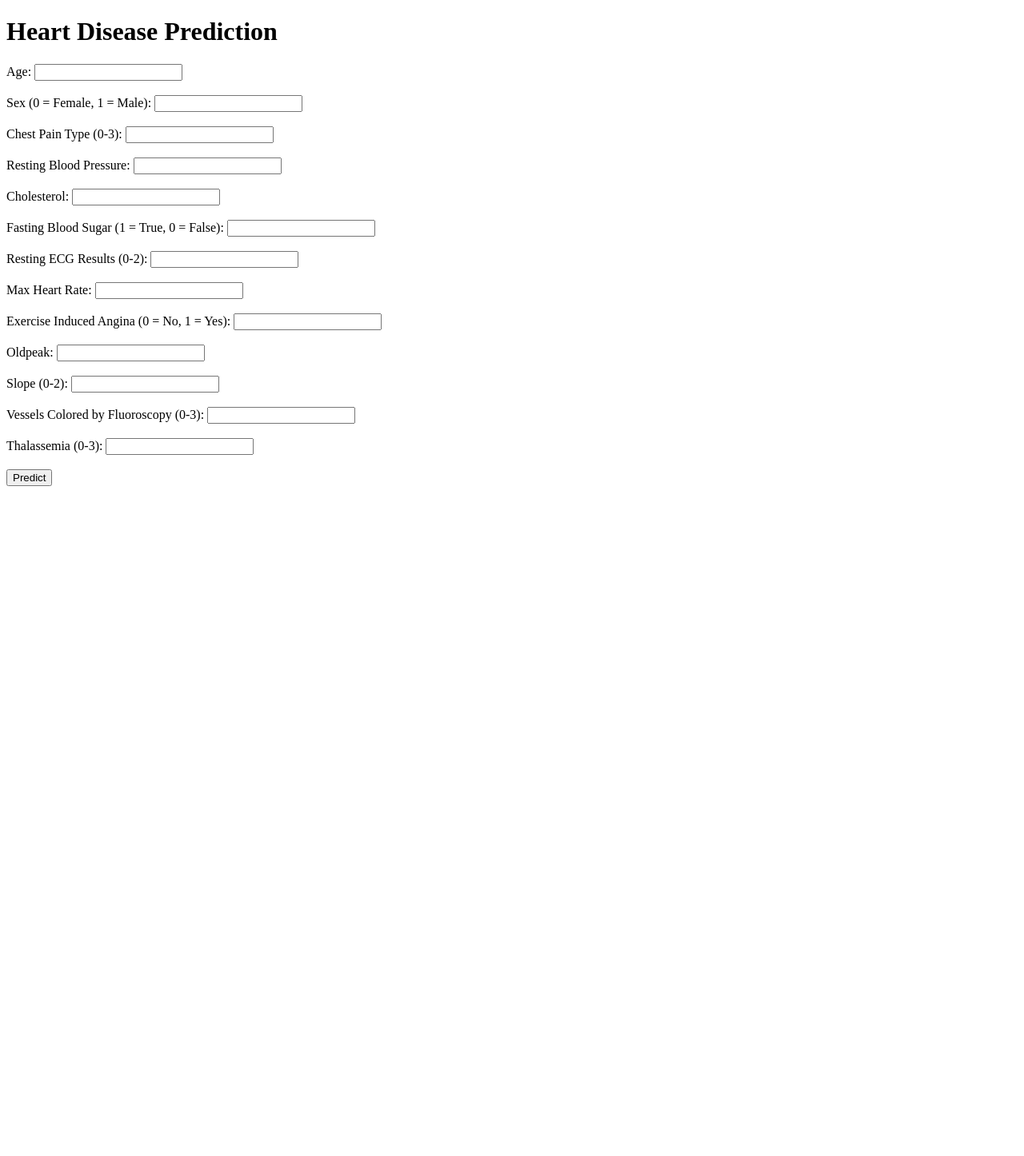
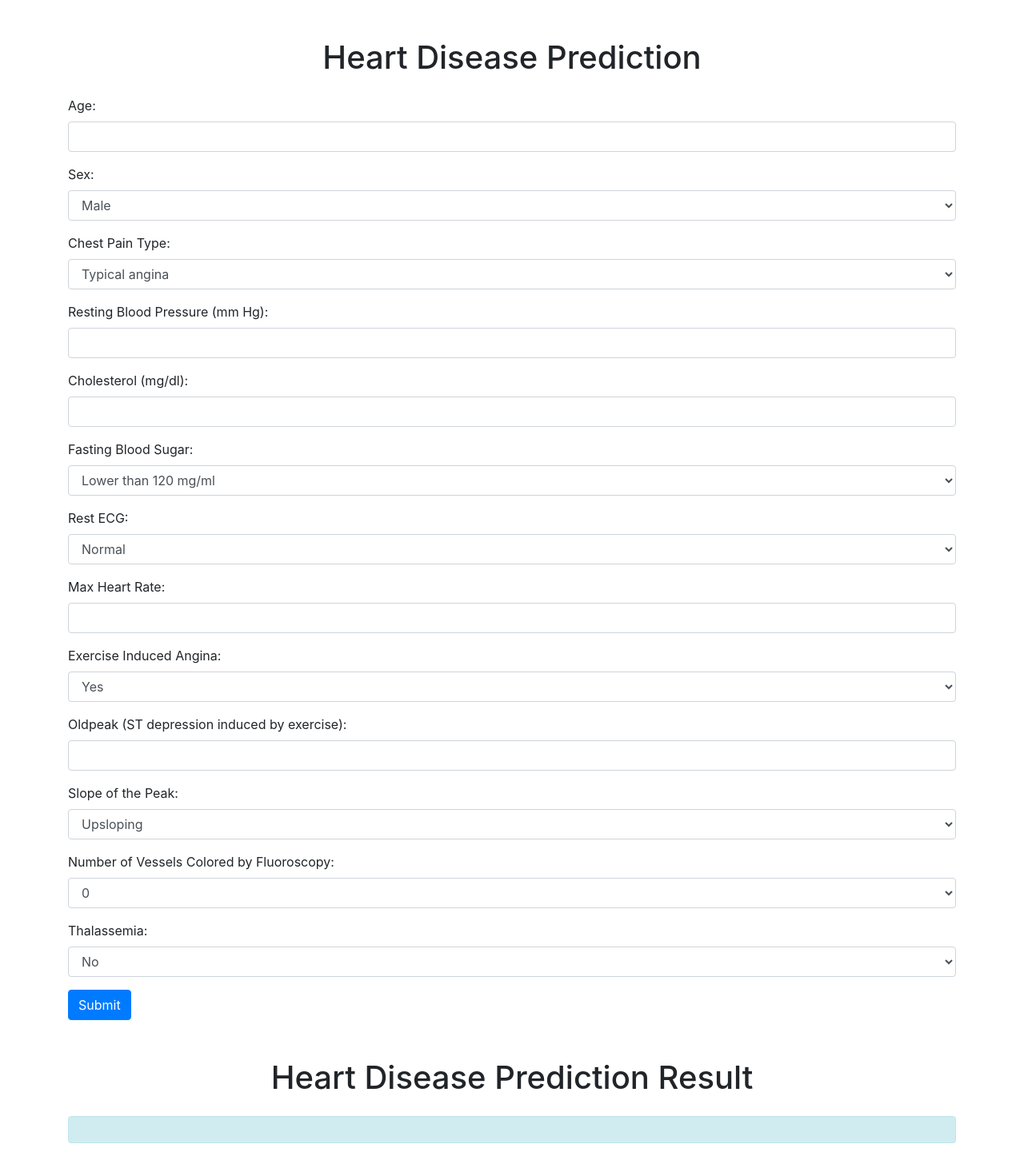
Before and after one commit to hkjxflb0/Heart-disease, a FastAPI app: page / in a window 1280 px wide. Shown: the whole page at 80% size. Before the commit the page ends 608 px from the top, so only its background shows below. Run offline with FastAPI, Linux system fonts and the light colour scheme; parts of the project's set-up code (start-up, migrations or seed data) failed here and were passed over; some libraries are stand-ins or nearby versions.

Commit message:
complete

```diff
--- a/main.py
+++ b/main.py
@@ -1,8 +1,9 @@
-from fastapi import FastAPI, Request, Form
+# main.py
+from fastapi import FastAPI, Request
 from fastapi.responses import HTMLResponse
 from fastapi.templating import Jinja2Templates
 from routes import router as heart_router
-from config import db
+from config import prediction_collection
 
 app = FastAPI()
 
@@ -12,55 +13,7 @@ templates = Jinja2Templates(directory="templates")
 # Include API routes
 app.include_router(heart_router)
 
-
-@app.on_event("startup")
-async def startup_db_client():
-    print("Connecting to MongoDB...")
-
-
-@app.on_event("shutdown")
-async def shutdown_db_client():
-    db.client.close()
-    print("MongoDB connection closed.")
-
-
 @app.get("/", response_class=HTMLResponse)
 async def form(request: Request):
+    # Render the HTML form
     return templates.TemplateResponse("form.html", {"request": request})
-
-
-# Handling form submission from the frontend
-@app.post("/predict", response_class=HTMLResponse)
-async def predict_heart_disease(request: Request,
-                                age: int = Form(...),
-                                sex: int = Form(...),
-                                chest_pain_type: int = Form(...),
-                                resting_blood_pressure: int = Form(...),
-                                cholestoral: int = Form(...),
-                                fasting_blood_sugar: int = Form(...),
-                                rest_ecg: int = Form(...),
-                                max_heart_rate: int = Form(...),
-                                exercise_induced_angina: int = Form(...),
-                                oldpeak: float = Form(...),
-                                slope: int = Form(...),
-                                vessels_colored_by_flourosopy: int = Form(...),
-                                thalassemia: int = Form(...)):
-    # Replace this with model prediction logic
-    input_features = [[
-        age, sex, chest_pain_type, resting_blood_pressure, cholestoral,
-        fasting_blood_sugar, rest_ecg, max_heart_rate, exercise_induced_angina,
-        oldpeak, slope, vessels_colored_by_flourosopy, thalassemia
-    ]]
-
-    # Example: Making a prediction using your model
-    model = joblib.load("path_to_your_model.pkl")
-    prediction = model.predict(input_features)[0]
-    confidence = max(model.predict_proba(input_features)[0]) if hasattr(model, 'predict_proba') else None
-
-    result = "Disease" if prediction == 1 else "No Disease"
-
-    return templates.TemplateResponse("form.html", {
-        "request": request,
-        "result": result,
-        "confidence": confidence
-    })
--- a/routes.py
+++ b/routes.py
@@ -1,46 +1,115 @@
 # routes.py
 from fastapi import APIRouter, Request, Form
 from fastapi.templating import Jinja2Templates
-from model import HeartDiseaseInput, HeartDiseasePrediction
-# import joblib  # Assuming you're using joblib to load the model
+import joblib
+
+from config import prediction_collection
+from model import PredictionData
 
 router = APIRouter()
 
-# Load your trained model
-# model = joblib.load("path_to_your_model.pkl")
+# Load the trained model
+model = joblib.load("C:/Users/rohit.mishra/Documents/GitHub/Heart-disease/final_model.pkl")
 
-# Set up the template directory
+# Set up template directory
 templates = Jinja2Templates(directory="templates")
+sex_map = {
+    "Male": 1,
+    "Female": 0
+}
+chest_pain_map = {
+    "Typical angina": 1,
+    "Atypical angina": 2,
+    "Non-anginal pain": 3,
+    "Asymptomatic": 4
+}
+blood_sugar_map = {
+    "Lower than 120 mg/ml": 0,
+    "Greater than 120 mg/ml": 1
+}
+rest_ecg_map = {
+    "Normal": 0,
+    "ST-T wave abnormality": 1,
+    "Left ventricular hypertrophy": 2,
+}
+exercise_angina_map = {
+    "Yes": 1,
+    "No": 0
+}
+slope_map = {
+    "Upsloping": 1,
+    "Flat": 2,
+    "Downsloping": 3
+}
+fluoroscopy_map = {
+    "Zero": 0,
+    "One": 1,
+    "Two": 2,
+    "Three": 3,
+    "Four": 4
+}
+thalassemia_map = {
+    "No": 0,
+    "Normal": 3,
+    "Fixed Defect": 6,
+    "Reversable Defect": 7
+}
 
 
-@router.post("/predict", response_model=HeartDiseasePrediction)
+@router.post("/predict")
 async def predict_heart_disease(request: Request,
                                 age: int = Form(...),
-                                sex: int = Form(...),
-                                chest_pain_type: int = Form(...),
+                                sex: str = Form(...),
+                                chest_pain_type: str = Form(...),
                                 resting_blood_pressure: int = Form(...),
                                 cholestoral: int = Form(...),
-                                fasting_blood_sugar: int = Form(...),
-                                rest_ecg: int = Form(...),
+                                fasting_blood_sugar: str = Form(...),
+                                rest_ecg: str = Form(...),
                                 max_heart_rate: int = Form(...),
-                                exercise_induced_angina: int = Form(...),
+                                exercise_induced_angina: str = Form(...),
                                 oldpeak: float = Form(...),
-                                slope: int = Form(...),
-                                vessels_colored_by_flourosopy: int = Form(...),
-                                thalassemia: int = Form(...)):
-    # Convert form data into input format for model
-    input_features = [[
-        age, sex, chest_pain_type, resting_blood_pressure, cholestoral,
-        fasting_blood_sugar, rest_ecg, max_heart_rate, exercise_induced_angina,
-        oldpeak, slope, vessels_colored_by_flourosopy, thalassemia
-    ]]
+                                slope: str = Form(...),
+                                vessels_colored_by_fluoroscopy: str = Form(...),
+                                thalassemia: str = Form(...)):
+    sex_num = sex_map[sex]
+    chest_pain_num = chest_pain_map[chest_pain_type]
+    blood_sugar_num = blood_sugar_map[fasting_blood_sugar]
+    rest_ecg_num = rest_ecg_map[rest_ecg]
+    exercise_angina_num = exercise_angina_map[exercise_induced_angina]
+    slope_num = slope_map[slope]
+    fluoroscopy_num = fluoroscopy_map[vessels_colored_by_fluoroscopy]
+    thalassemia_num = thalassemia_map[thalassemia]
+
+    # Prepare input for the model
+    input_features = [[age, sex_num, chest_pain_num, resting_blood_pressure, cholestoral,
+                 blood_sugar_num, rest_ecg_num, max_heart_rate, exercise_angina_num,
+                 oldpeak, slope_num, fluoroscopy_num, thalassemia_num]]
+
 
     # Make prediction
     prediction = model.predict(input_features)[0]
     confidence = max(model.predict_proba(input_features)[0]) if hasattr(model, 'predict_proba') else None
 
     result = "Disease" if prediction == 1 else "No Disease"
+    print(result)
 
+    prediction_data = PredictionData(
+        age=age,
+        sex=sex,
+        chest_pain_type=chest_pain_type,
+        resting_blood_pressure=resting_blood_pressure,
+        cholestoral=cholestoral,
+        fasting_blood_sugar=fasting_blood_sugar,
+        rest_ecg=rest_ecg,
+        max_heart_rate=max_heart_rate,
+        exercise_induced_angina=exercise_induced_angina,
+        oldpeak=oldpeak,
+        slope=slope,
+        vessels_colored_by_fluoroscopy=vessels_colored_by_fluoroscopy,
+        thalassemia=thalassemia,
+        prediction="Heart Disease" if prediction == 1 else "No Heart Disease"
+    )
+    await prediction_collection.insert_one(prediction_data.dict())
     return templates.TemplateResponse("form.html", {
         "request": request,
         "result": result,
--- a/templates/form.html
+++ b/templates/form.html
@@ -4,50 +4,132 @@
     <meta charset="UTF-8">
     <meta name="viewport" content="width=device-width, initial-scale=1.0">
     <title>Heart Disease Prediction</title>
+    <link rel="stylesheet" href="https://stackpath.bootstrapcdn.com/bootstrap/4.5.2/css/bootstrap.min.css">
 </head>
 <body>
-    <h1>Heart Disease Prediction</h1>
-    <form action="/predict" method="post">
-        <label for="age">Age:</label>
-        <input type="number" id="age" name="age" required><br><br>
+    <div class="container">
+        <h1 class="text-center mt-5">Heart Disease Prediction</h1>
+        <form method="POST" action="/predict" class="mt-4">
+            <!-- Age -->
+            <div class="form-group">
+                <label for="age">Age:</label>
+                <input type="number" id="age" name="age" class="form-control" required>
+            </div>
 
-        <label for="sex">Sex (0 = Female, 1 = Male):</label>
-        <input type="number" id="sex" name="sex" required><br><br>
+            <!-- Sex -->
+            <div class="form-group">
+                <label for="sex">Sex:</label>
+                <select id="sex" name="sex" class="form-control" required>
+                    <option value="Male">Male</option>
+                    <option value="Female">Female</option>
+                </select>
+            </div>
 
-        <label for="chest_pain_type">Chest Pain Type (0-3):</label>
-        <input type="number" id="chest_pain_type" name="chest_pain_type" required><br><br>
+            <!-- Chest Pain Type -->
+            <div class="form-group">
+                <label for="chest_pain_type">Chest Pain Type:</label>
+                <select id="chest_pain_type" name="chest_pain_type" class="form-control" required>
+                    <option value="Typical angina">Typical angina</option>
+                    <option value="Atypical angina">Atypical angina</option>
+                    <option value="Non-anginal pain">Non-anginal pain</option>
+                    <option value="Asymptomatic">Asymptomatic</option>
+                </select>
+            </div>
 
-        <label for="resting_blood_pressure">Resting Blood Pressure:</label>
-        <input type="number" id="resting_blood_pressure" name="resting_blood_pressure" required><br><br>
+            <!-- Resting Blood Pressure -->
+            <div class="form-group">
+                <label for="resting_blood_pressure">Resting Blood Pressure (mm Hg):</label>
+                <input type="number" id="resting_blood_pressure" name="resting_blood_pressure" class="form-control" required>
+            </div>
 
-        <label for="cholestoral">Cholesterol:</label>
-        <input type="number" id="cholestoral" name="cholestoral" required><br><br>
+            <!-- Cholesterol -->
+            <div class="form-group">
+                <label for="cholestoral">Cholesterol (mg/dl):</label>
+                <input type="number" id="cholestoral" name="cholestoral" class="form-control" required>
+            </div>
 
-        <label for="fasting_blood_sugar">Fasting Blood Sugar (1 = True, 0 = False):</label>
-        <input type="number" id="fasting_blood_sugar" name="fasting_blood_sugar" required><br><br>
+            <!-- Fasting Blood Sugar -->
+            <div class="form-group">
+                <label for="fasting_blood_sugar">Fasting Blood Sugar:</label>
+                <select id="fasting_blood_sugar" name="fasting_blood_sugar" class="form-control" required>
+                    <option value="Lower than 120 mg/ml">Lower than 120 mg/ml</option>
+                    <option value="Greater than 120 mg/ml">Greater than 120 mg/ml</option>
+                </select>
+            </div>
 
-        <label for="rest_ecg">Resting ECG Results (0-2):</label>
-        <input type="number" id="rest_ecg" name="rest_ecg" required><br><br>
+            <!-- Rest ECG -->
+            <div class="form-group">
+                <label for="rest_ecg">Rest ECG:</label>
+                <select id="rest_ecg" name="rest_ecg" class="form-control" required>
+                    <option value="Normal">Normal</option>
+                    <option value="ST-T wave abnormality">ST-T wave abnormality</option>
+                    <option value="Left ventricular hypertrophy">Left ventricular hypertrophy</option>
+                </select>
+            </div>
 
-        <label for="max_heart_rate">Max Heart Rate:</label>
-        <input type="number" id="max_heart_rate" name="max_heart_rate" required><br><br>
+            <!-- Max Heart Rate -->
+            <div class="form-group">
+                <label for="max_heart_rate">Max Heart Rate:</label>
+                <input type="number" id="max_heart_rate" name="max_heart_rate" class="form-control" required>
+            </div>
 
-        <label for="exercise_induced_angina">Exercise Induced Angina (0 = No, 1 = Yes):</label>
-        <input type="number" id="exercise_induced_angina" name="exercise_induced_angina" required><br><br>
+            <!-- Exercise Induced Angina -->
+            <div class="form-group">
+                <label for="exercise_induced_angina">Exercise Induced Angina:</label>
+                <select id="exercise_induced_angina" name="exercise_induced_angina" class="form-control" required>
+                    <option value="Yes">Yes</option>
+                    <option value="No">No</option>
+                </select>
+            </div>
 
-        <label for="oldpeak">Oldpeak:</label>
-        <input type="number" step="0.1" id="oldpeak" name="oldpeak" required><br><br>
+            <!-- Oldpeak -->
+            <div class="form-group">
+                <label for="oldpeak">Oldpeak (ST depression induced by exercise):</label>
+                <input type="number" id="oldpeak" name="oldpeak" step="0.1" class="form-control" required>
+            </div>
 
-        <label for="slope">Slope (0-2):</label>
-        <input type="number" id="slope" name="slope" required><br><br>
+            <!-- Slope -->
+            <div class="form-group">
+                <label for="slope">Slope of the Peak:</label>
+                <select id="slope" name="slope" class="form-control" required>
+                    <option value="Upsloping">Upsloping</option>
+                    <option value="Flat">Flat</option>
+                    <option value="Downsloping">Downsloping</option>
+                </select>
+            </div>
 
-        <label for="vessels_colored_by_flourosopy">Vessels Colored by Fluoroscopy (0-3):</label>
-        <input type="number" id="vessels_colored_by_flourosopy" name="vessels_colored_by_flourosopy" required><br><br>
+            <!-- Number of Vessels Colored by Fluoroscopy -->
+            <div class="form-group">
+                <label for="vessels_colored_by_fluoroscopy">Number of Vessels Colored by Fluoroscopy:</label>
+                <select id="vessels_colored_by_fluoroscopy" name="vessels_colored_by_fluoroscopy" class="form-control" required>
+                    <option value="Zero">0</option>
+                    <option value="One">1</option>
+                    <option value="Two">2</option>
+                    <option value="Three">3</option>
+                    <option value="Four">4</option>
+                </select>
+            </div>
 
-        <label for="thalassemia">Thalassemia (0-3):</label>
-        <input type="number" id="thalassemia" name="thalassemia" required><br><br>
+            <!-- Thalassemia -->
+            <div class="form-group">
+                <label for="thalassemia">Thalassemia:</label>
+                <select id="thalassemia" name="thalassemia" class="form-control" required>
+                    <option value="No">No</option>
+                    <option value="Normal">Normal</option>
+                    <option value="Fixed Defect">Fixed Defect</option>
+                    <option value="Reversable Defect">Reversable Defect</option>
+                </select>
+            </div>
 
-        <input type="submit" value="Predict">
-    </form>
+            <button type="submit" class="btn btn-primary">Submit</button>
+        </form>
+    </div>
+    <div class="container">
+            <h1 class="text-center mt-5">Heart Disease Prediction Result</h1>
+            <div class="alert alert-info text-center mt-4">
+                <h2>{{ result }}</h2>
+            </div>
+
+    </div>
 </body>
 </html>
```
Also changed, not shown: config.py (+6 -4 lines), model.py (+13 -9 lines), 1 other file.
